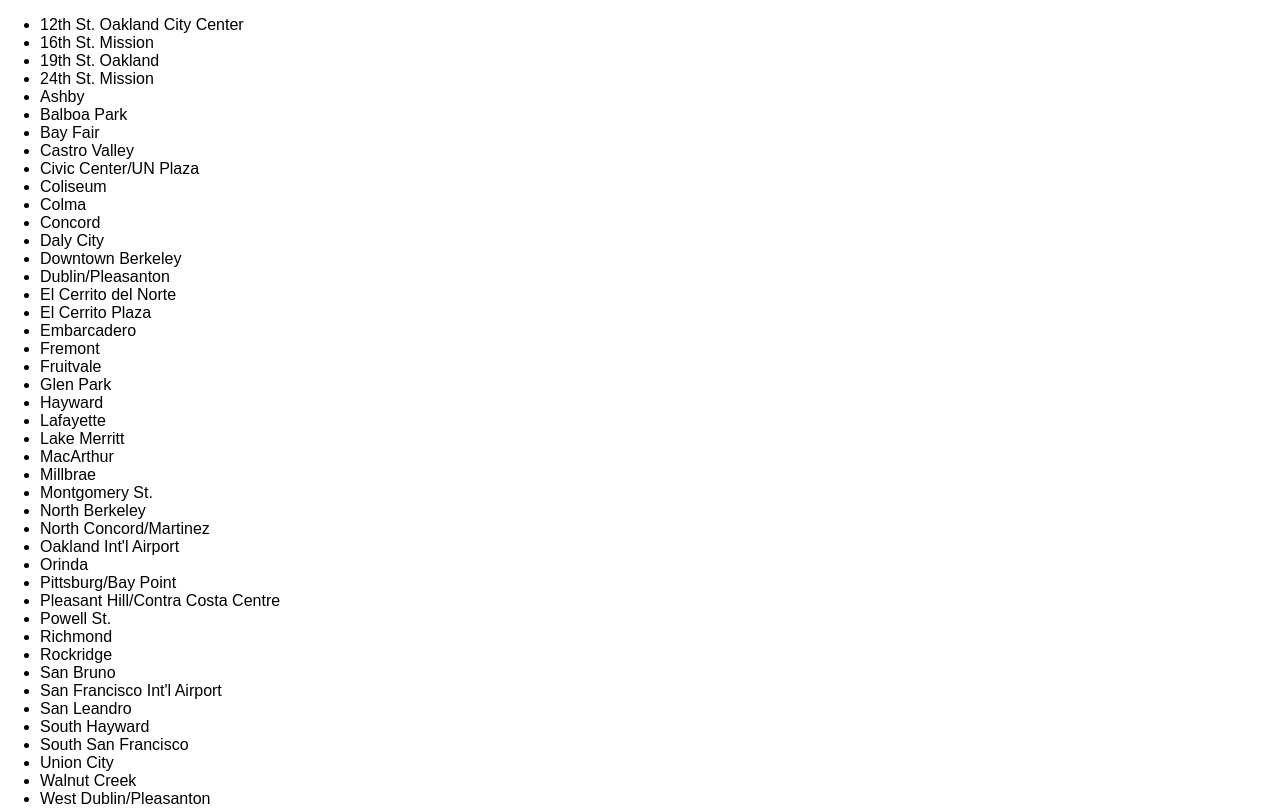
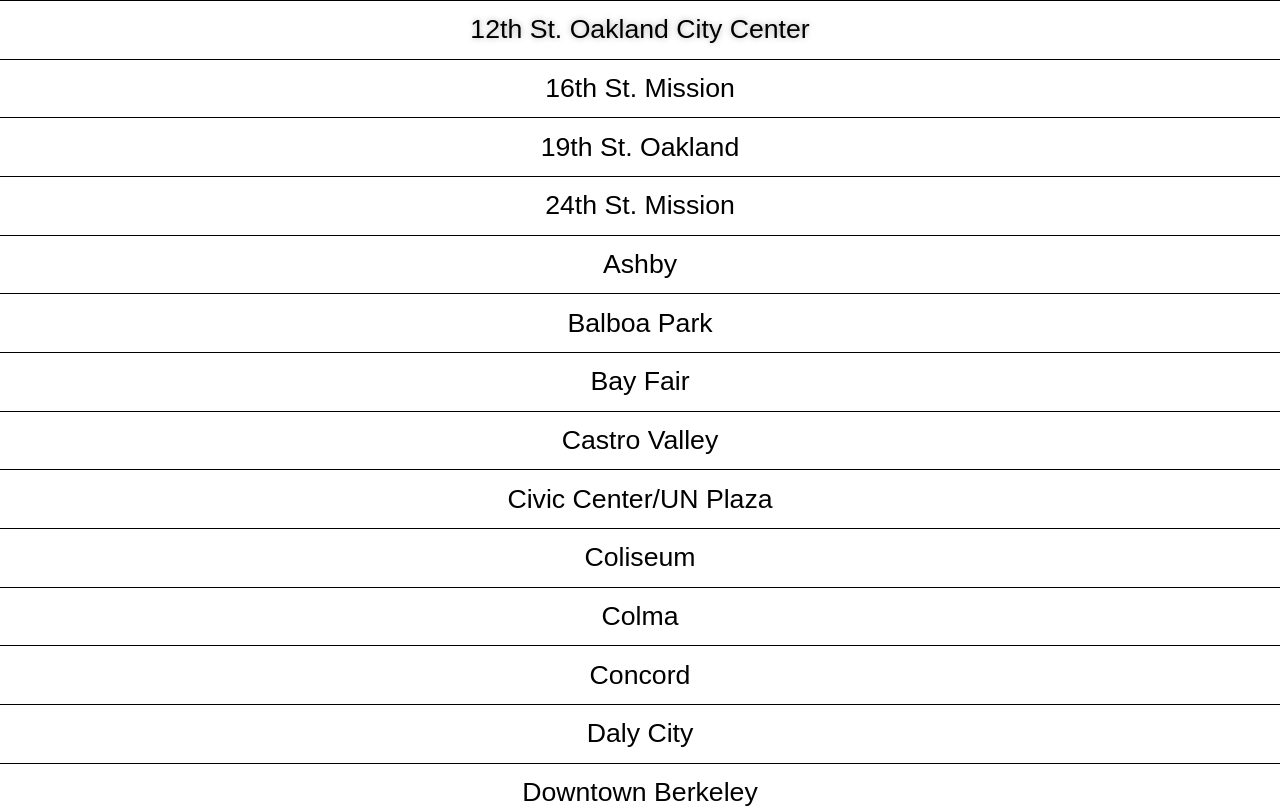
Before and after one commit to armohamm/nxtbrt-tng, a React (Create React App) app: page / in a window 1280 px wide. Shown: the top 808 px of the page. Built offline with nearby package versions, Linux system fonts and the light colour scheme.

Commit message:
basic styling

```diff
--- a/src/components/Station.js
+++ b/src/components/Station.js
@@ -1,7 +1,9 @@
 import React from 'react';
 
 export default function Station({station}){
-  return <li className="station">
+  return (
+    <li className="station-list__station">
       {station.name}
-    </li>;
+    </li>
+  );
 }
--- a/src/components/Stations.js
+++ b/src/components/Stations.js
@@ -5,7 +5,7 @@ import Station from './Station';
 export default function Stations({stations}){
   const listItems = stations.map( (station) => <Station station={station}/> );
   return (
-    <ul className="stationsList">
+    <ul className="station-list">
       {listItems}
     </ul>
   );
--- a/src/index.css
+++ b/src/index.css
@@ -1,5 +1,32 @@
-body {
+html, body {
   margin: 0;
   padding: 0;
   font-family: sans-serif;
 }
+
+a {
+  text-decoration: inherit;
+  color: inherit;
+}
+
+ul {
+  list-style: none;
+  margin: 0;
+  padding: 0;
+}
+
+.station-list__station {
+  font-size: 20pt;
+  cursor: pointer;
+
+  padding: 0.5em 0;
+  text-align: center;
+  border-top: 1pt solid black;
+  white-space: nowrap;
+  overflow: hidden;
+  text-overflow: ellipsis;
+}
+
+.station-list__station:hover {
+  text-shadow: 0px 0px 6px rgba(5,5,5,0.3);
+}
```
